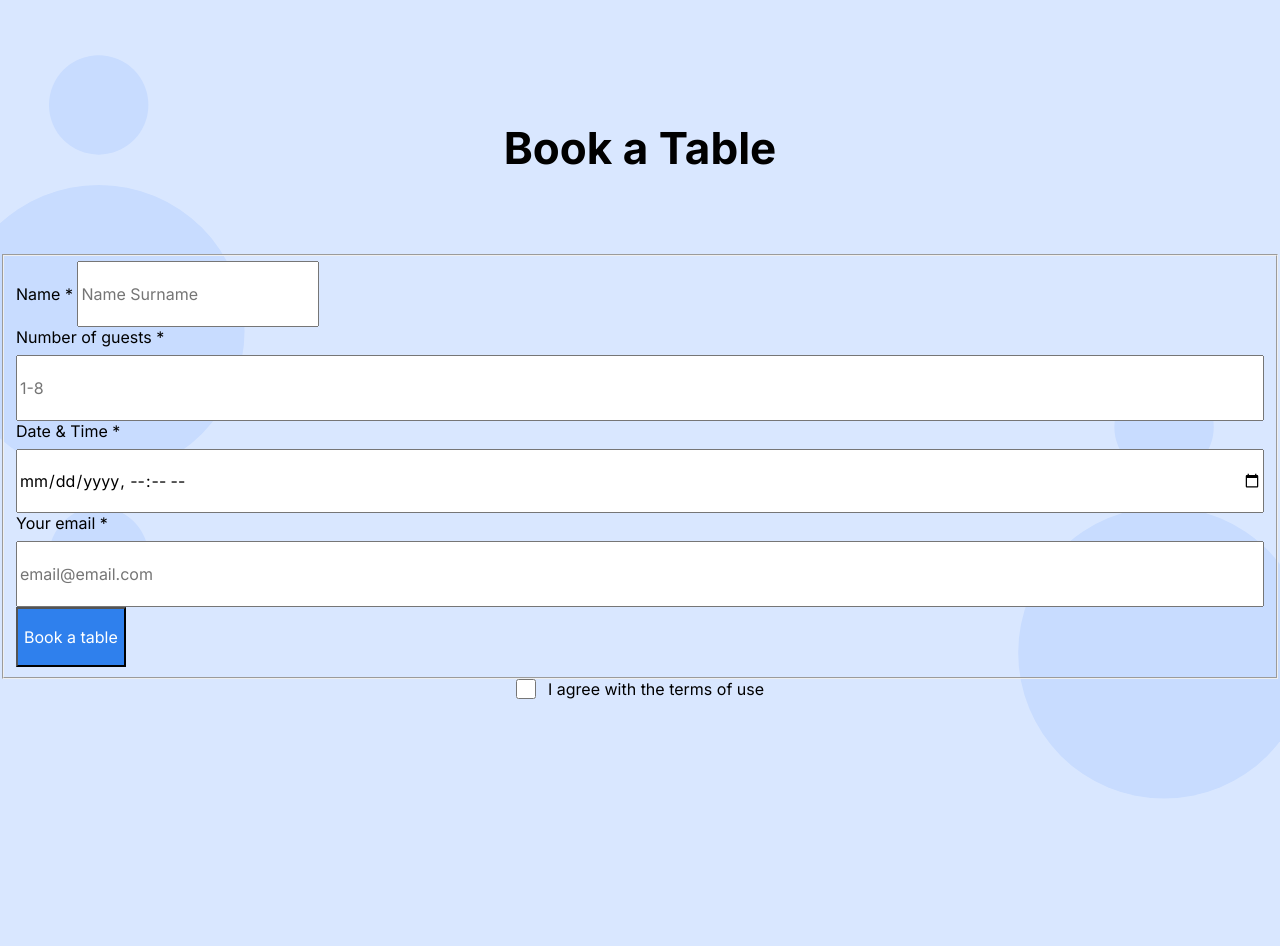
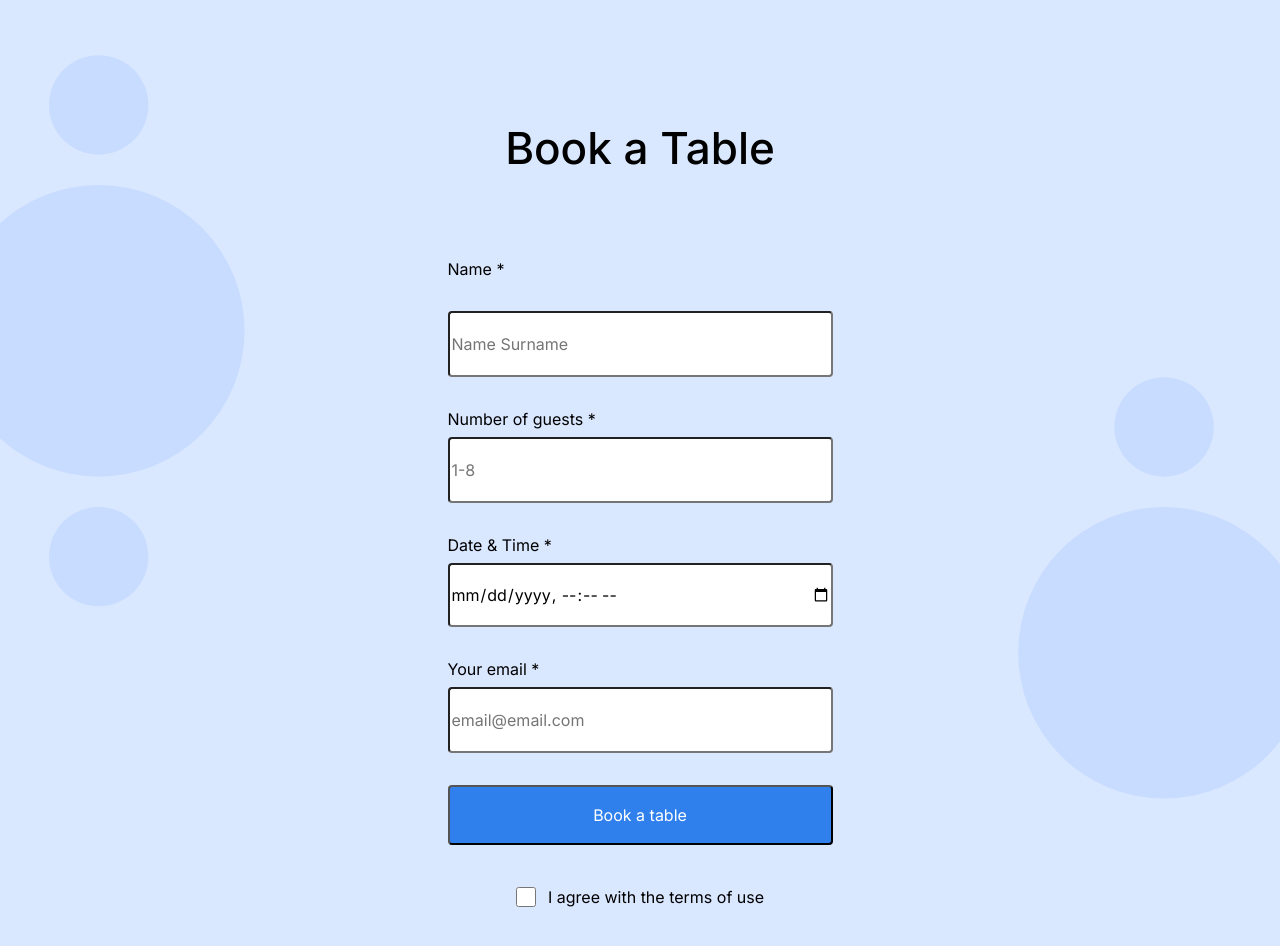
Before and after one commit to zaccmagicdev/se_project_coffeeshop, a plain HTML site: page index.html in a window 1280 px wide. Shown: the part 2000-2946 px from the top of the page. Drawn offline with Linux system fonts and the light colour scheme.

Commit message:
New update for my project

```diff
--- a/pages/index.css
+++ b/pages/index.css
@@ -156,15 +156,17 @@
     margin-bottom: 80px;
     font-size: 44px;
     line-height: 52px;
+    font-weight: 500;
 }
 
 .reservation__element{
+    margin: 0;
     display: flex;
     flex-direction: column;
     gap: 8px;
 }
 
-.reservation__form__fieldset{
+.reservation__fieldset{
     display: flex;
     margin:auto;
     flex-direction: column;
@@ -187,7 +189,7 @@ input{
     font-family: inherit;
     height: 60px;
     line-height: 30px;
-
+    border-radius: 4px;
 }
 
 input[id="reservation__chkbox"]{
@@ -202,6 +204,7 @@ label{
 }
 
 button[type="submit"]{
+    border-radius: 4px;
     height: 60px;
     background-color: #2F80ED;
     color: white;
```
